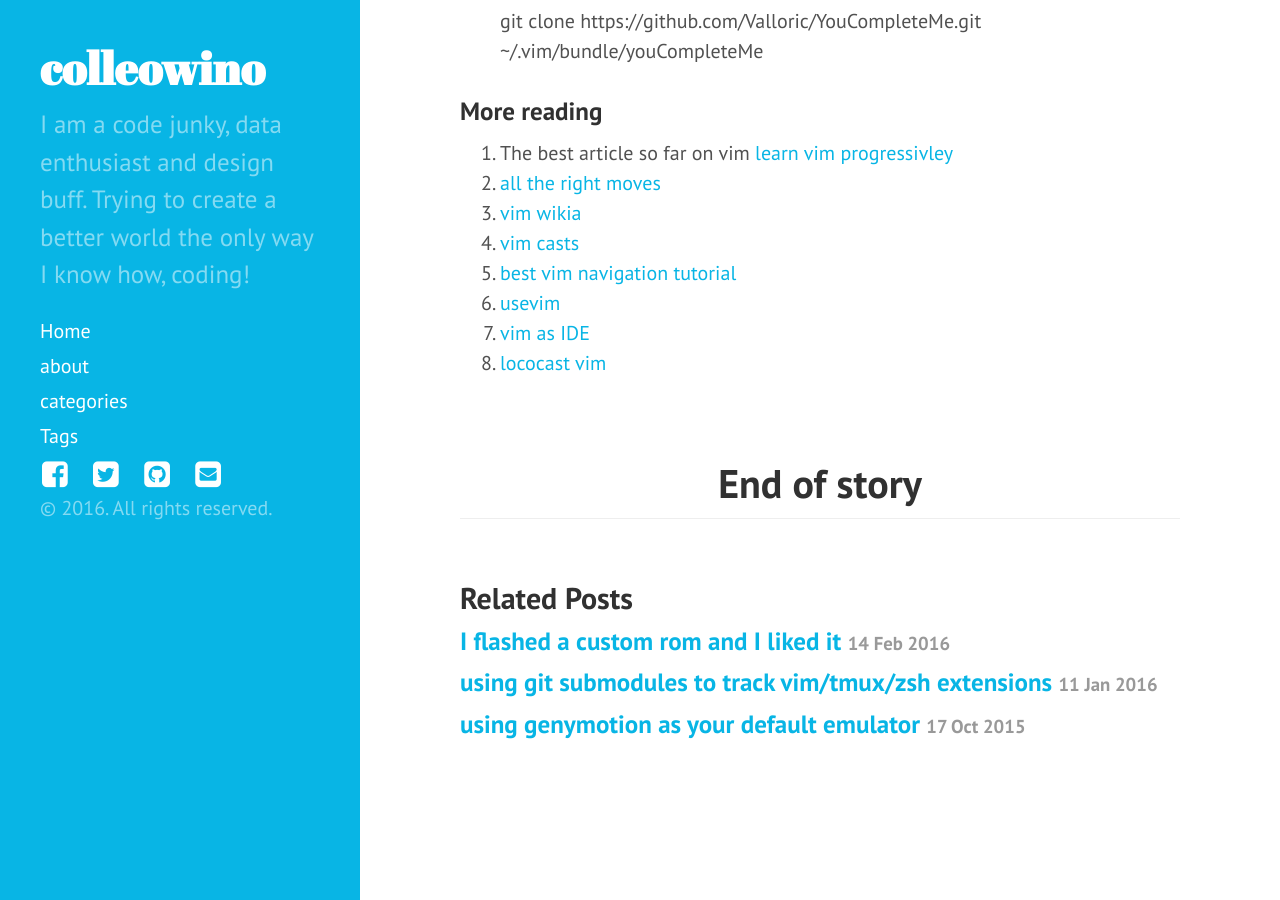
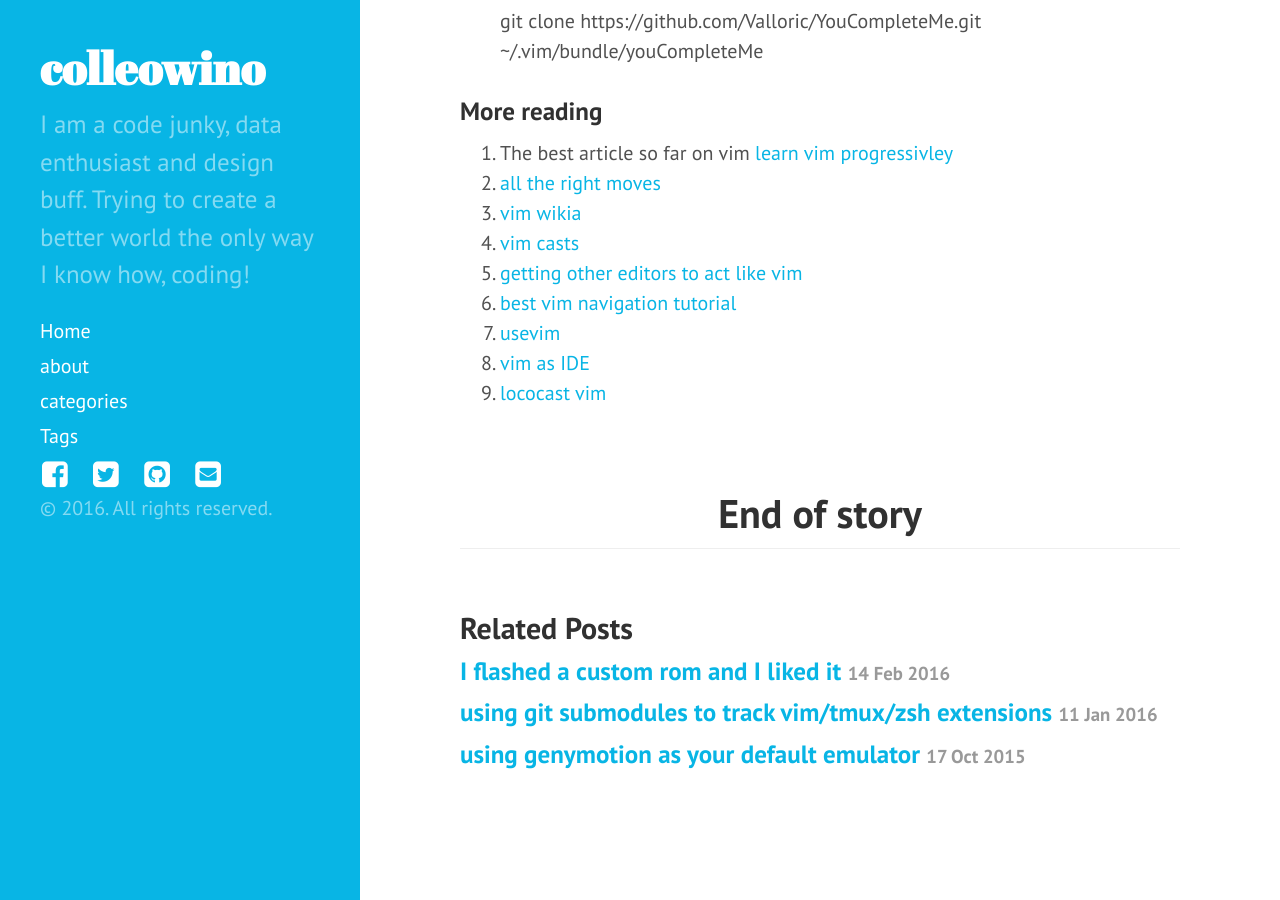
Before and after one commit to colleowino/colleowino.github.io, a Jekyll site: the page built from _posts/2016-02-17-vim-hacks.md, in a window 1280 px wide and 900 px high, scrolled down 2115 px. Built offline with Jekyll 4.4.1, drawn with Linux system fonts in a browser that asks for light colours; nearby versions of some CDN libraries; comment, search, counter and statistics services are not loaded.

Commit message:
new vi-nature link

```diff
--- a/_posts/2016-02-17-vim-hacks.md
+++ b/_posts/2016-02-17-vim-hacks.md
@@ -55,6 +55,7 @@ Its a fast, as-you-type, fuzzy-search code completion engine for Vim.
 1. [all the right moves](http://vim.wikia.com/wiki/All_the_right_moves)
 2. [vim wikia](http://vim.wikia.com/wiki/Vim_Tips_Wiki)
 2. [vim casts](http://vimcasts.org/)
+2. [getting other editors to act like vim](http://bilalquadri.com/blog/2014/03/02/harmonizing-with-vi-nature/#sublime)
 2. [best vim navigation tutorial](http://www.thegeekstuff.com/2009/03/8-essential-vim-editor-navigation-fundamentals/)
 2. [usevim](http://usevim.com/)
 2. [vim as IDE](http://yannesposito.com/Scratch/en/blog/Vim-as-IDE/)
```
